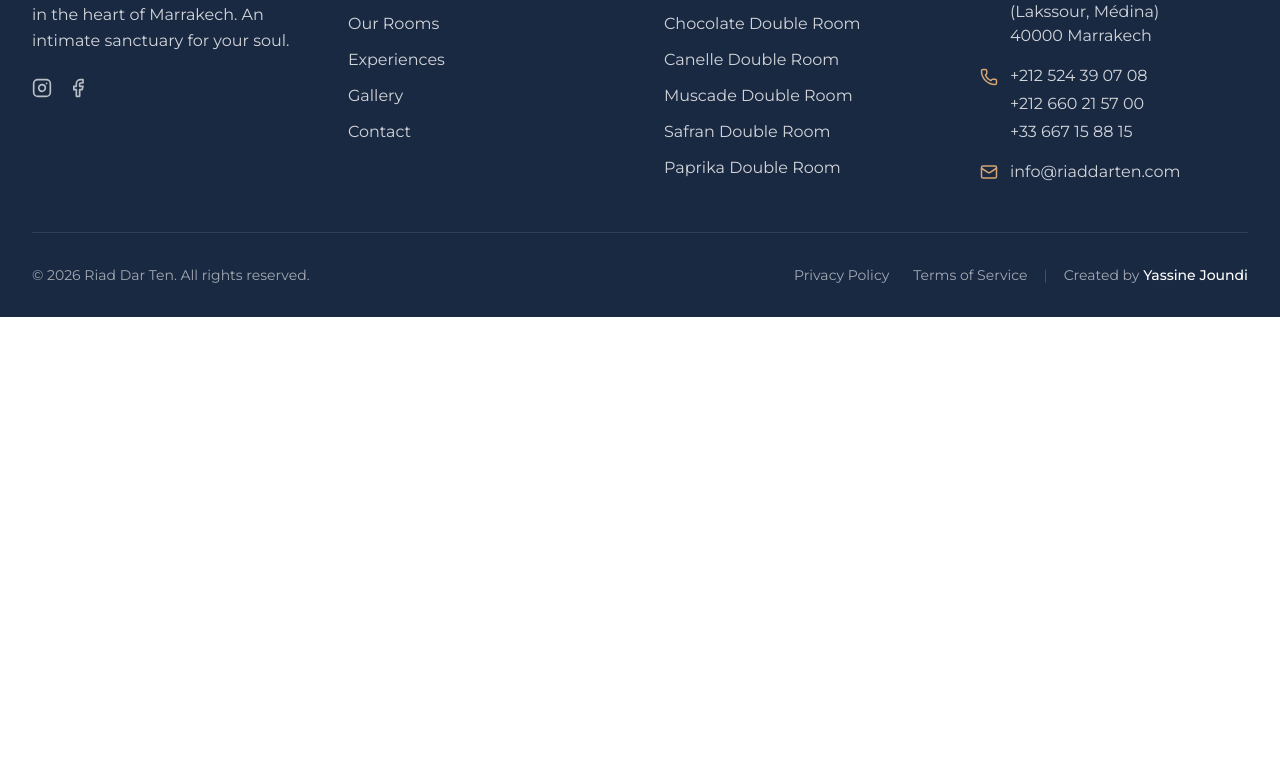
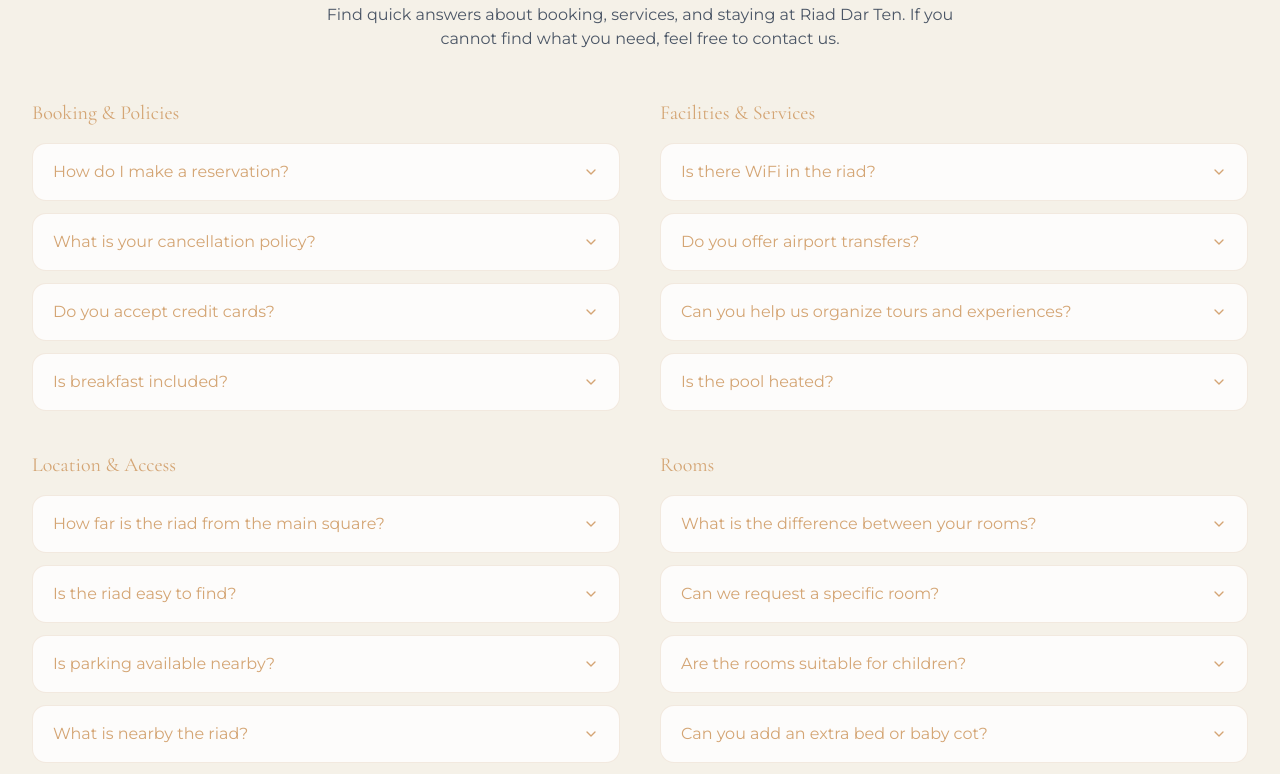
Before and after one commit to yassinejoundi/riad-dar-ten, a Next.js app: page /book in a window 1280 px wide. Shown: the part 1626-2400 px from the top of the page. Before the commit the page ends 1943 px from the top, so only its background shows below. Built offline with nearby package versions, Linux system fonts and the light colour scheme; a web font is replaced by a local one.

Commit message:
booking page FAQ section done

```diff
--- a/app/book/page.tsx
+++ b/app/book/page.tsx
@@ -1,11 +1,13 @@
 import { BookingHero } from "@/components/booking/BookingHero"
 import { BookingSection } from "@/components/booking/BookingSection"
+import { BookingFAQ } from "@/components/booking/BookingFAQ"
 
 export default function BookPage() {
   return (
     <main className="min-h-screen bg-cream">
       <BookingHero />
       <BookingSection />
+      <BookingFAQ />
     </main>
   )
 }
--- /dev/null
+++ b/components/booking/BookingFAQ.tsx
@@ -0,0 +1,195 @@
+"use client"
+
+import { useState } from "react"
+import { ChevronDown } from "lucide-react"
+
+const FAQ_GROUPS = [
+  {
+    id: "booking",
+    title: "Booking & Policies",
+    items: [
+      {
+        id: "how-to-book",
+        question: "How do I make a reservation?",
+        answer:
+          "You can send us a booking request directly on this page or contact us via email or WhatsApp with your preferred dates and room. We will confirm availability and rates before finalizing your stay.",
+      },
+      {
+        id: "cancellation",
+        question: "What is your cancellation policy?",
+        answer:
+          "Our standard policy allows free cancellation up to a certain number of days before arrival. Closer to your stay, cancellation fees may apply. We will always share the exact terms with your booking confirmation.",
+      },
+      {
+        id: "payments",
+        question: "Do you accept credit cards?",
+        answer:
+          "Yes, we accept major credit cards as well as cash payments at the riad. For some stays, a deposit or pre-authorization may be required to secure the booking.",
+      },
+      {
+        id: "breakfast",
+        question: "Is breakfast included?",
+        answer:
+          "A generous Moroccan-style breakfast is included in most rates and is served in the courtyard or on the rooftop terrace, depending on the season and weather.",
+      },
+    ],
+  },
+  {
+    id: "facilities",
+    title: "Facilities & Services",
+    items: [
+      {
+        id: "wifi",
+        question: "Is there WiFi in the riad?",
+        answer:
+          "Yes, complimentary WiFi is available throughout the riad, including the rooms, courtyard, and rooftop terrace.",
+      },
+      {
+        id: "transfers",
+        question: "Do you offer airport transfers?",
+        answer:
+          "We can arrange private airport transfers at an additional cost. Share your flight details with us and a driver will meet you on arrival.",
+      },
+      {
+        id: "tours",
+        question: "Can you help us organize tours and experiences?",
+        answer:
+          "Absolutely. We partner with trusted local guides for day trips, desert tours, cooking classes, and curated experiences in and around Marrakech.",
+      },
+      {
+        id: "pool",
+        question: "Is the pool heated?",
+        answer:
+          "Our plunge pool is designed for refreshing dips and is not heated. Temperature varies naturally with the season and time of day.",
+      },
+    ],
+  },
+  {
+    id: "location",
+    title: "Location & Access",
+    items: [
+      {
+        id: "distance-square",
+        question: "How far is the riad from the main square?",
+        answer:
+          "We are located within walking distance of Jemaa el-Fna, usually around 8–12 minutes on foot, depending on your pace and the souk traffic.",
+      },
+      {
+        id: "finding-riad",
+        question: "Is the riad easy to find?",
+        answer:
+          "Like most traditional riads, we are tucked inside the medina. We will provide step-by-step walking directions and can arrange a luggage escort or transfer to meet you nearby.",
+      },
+      {
+        id: "parking",
+        question: "Is parking available nearby?",
+        answer:
+          "There is public parking available near the medina entrances. From there, it is a short walk to the riad. We can recommend the most convenient parking areas based on your arrival route.",
+      },
+      {
+        id: "nearby",
+        question: "What is nearby the riad?",
+        answer:
+          "We are close to key souks, historical sites, and popular cafes and restaurants. Once your booking is confirmed, we will share our personal neighborhood recommendations.",
+      },
+    ],
+  },
+  {
+    id: "rooms",
+    title: "Rooms",
+    items: [
+      {
+        id: "room-differences",
+        question: "What is the difference between your rooms?",
+        answer:
+          "Each room has its own personality inspired by Moroccan spices, with variations in size, layout, and views. All rooms share the same level of comfort and amenities.",
+      },
+      {
+        id: "specific-room",
+        question: "Can we request a specific room?",
+        answer:
+          "You are welcome to share your preferred room or style when booking. We will do our best to accommodate your request, subject to availability.",
+      },
+      {
+        id: "children",
+        question: "Are the rooms suitable for children?",
+        answer:
+          "We can welcome families; some rooms are better suited to accommodate children than others. Let us know your family details and we will propose the best options.",
+      },
+      {
+        id: "extra-beds",
+        question: "Can you add an extra bed or baby cot?",
+        answer:
+          "An extra bed or baby cot can be added to certain rooms on request, usually at an additional nightly fee. Please mention this when sending your booking details.",
+      },
+    ],
+  },
+]
+
+export function BookingFAQ() {
+  const [openId, setOpenId] = useState<string | null>(null)
+
+  return (
+    <section className="py-20 bg-cream">
+      <div className="container mx-auto px-4 md:px-8">
+        <div className="text-center mb-12">
+          <h2 className="font-serif text-3xl md:text-4xl lg:text-5xl text-primary mb-4">
+            Frequently Asked Questions
+          </h2>
+          <p className="font-sans text-gray-600 max-w-2xl mx-auto">
+            Find quick answers about booking, services, and staying at Riad Dar
+            Ten. If you cannot find what you need, feel free to contact us.
+          </p>
+        </div>
+
+        <div className="grid gap-10 md:grid-cols-2">
+          {FAQ_GROUPS.map((group) => (
+            <div key={group.id} className="space-y-4">
+              <h3 className="font-serif text-xl text-primary">
+                {group.title}
+              </h3>
+              <div className="space-y-3">
+                {group.items.map((item) => {
+                  const isOpen = openId === item.id
+                  return (
+                    <div
+                      key={item.id}
+                      className="border border-desert-sand/50 rounded-xl bg-white/80"
+                    >
+                      <button
+                        type="button"
+                        onClick={() =>
+                          setOpenId(isOpen ? null : item.id)
+                        }
+                        className="w-full flex items-center justify-between px-4 py-3 md:px-5 md:py-4 text-left"
+                        aria-expanded={isOpen}
+                        aria-controls={`${item.id}-content`}
+                      >
+                        <span className="font-sans text-sm md:text-base text-primary">
+                          {item.question}
+                        </span>
+                        <ChevronDown
+                          className={`ml-3 h-4 w-4 text-terracotta transition-transform ${
+                            isOpen ? "rotate-180" : ""
+                          }`}
+                        />
+                      </button>
+                      {isOpen && (
+                        <div
+                          id={`${item.id}-content`}
+                          className="px-4 pb-4 md:px-5 md:pb-5 font-sans text-sm text-gray-700"
+                        >
+                          {item.answer}
+                        </div>
+                      )}
+                    </div>
+                  )
+                })}
+              </div>
+            </div>
+          ))}
+        </div>
+      </div>
+    </section>
+  )
+}
```
